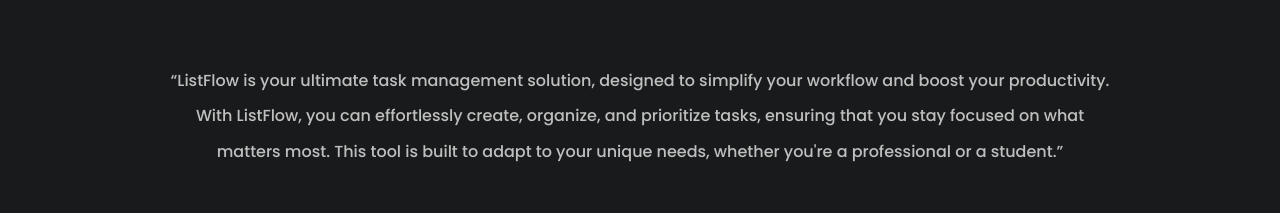
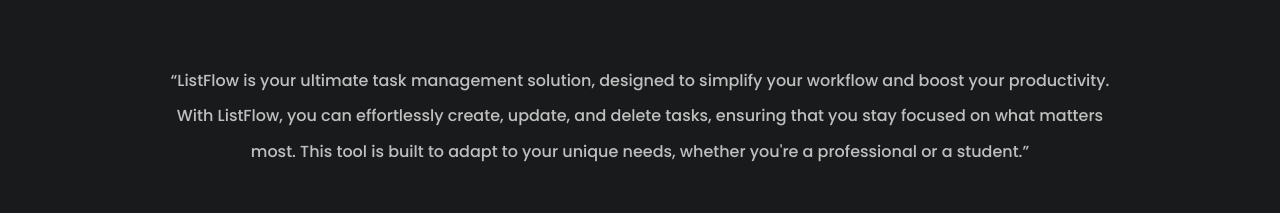
Before and after one commit to PranabKumarSahoo/listflow, a React (Create React App) app in the folder client/: page /about in a window 1280 px wide. Shown: the part 196-409 px from the top of the page. Built offline with nearby package versions, Linux system fonts and the light colour scheme.

Commit message:
[update]: minor text change

```diff
--- a/client/src/components/About/About.jsx
+++ b/client/src/components/About/About.jsx
@@ -9,7 +9,7 @@
                     <h1>About Us</h1>
                     <p>
                         <q>
-                            ListFlow is your ultimate task management solution, designed to simplify your workflow and boost your productivity. With ListFlow, you can effortlessly create, organize, and prioritize tasks, ensuring that you stay focused on what matters most. This tool is built to adapt to your unique needs, whether you're a professional or a student.
+                            ListFlow is your ultimate task management solution, designed to simplify your workflow and boost your productivity. With ListFlow, you can effortlessly create, update, and delete tasks, ensuring that you stay focused on what matters most. This tool is built to adapt to your unique needs, whether you're a professional or a student.
                         </q>
                     </p>
                     <img src="https://i.ibb.co/Kh6nzhg/about-us.png" className='about-img' alt="AboutUs Todo" />
```
